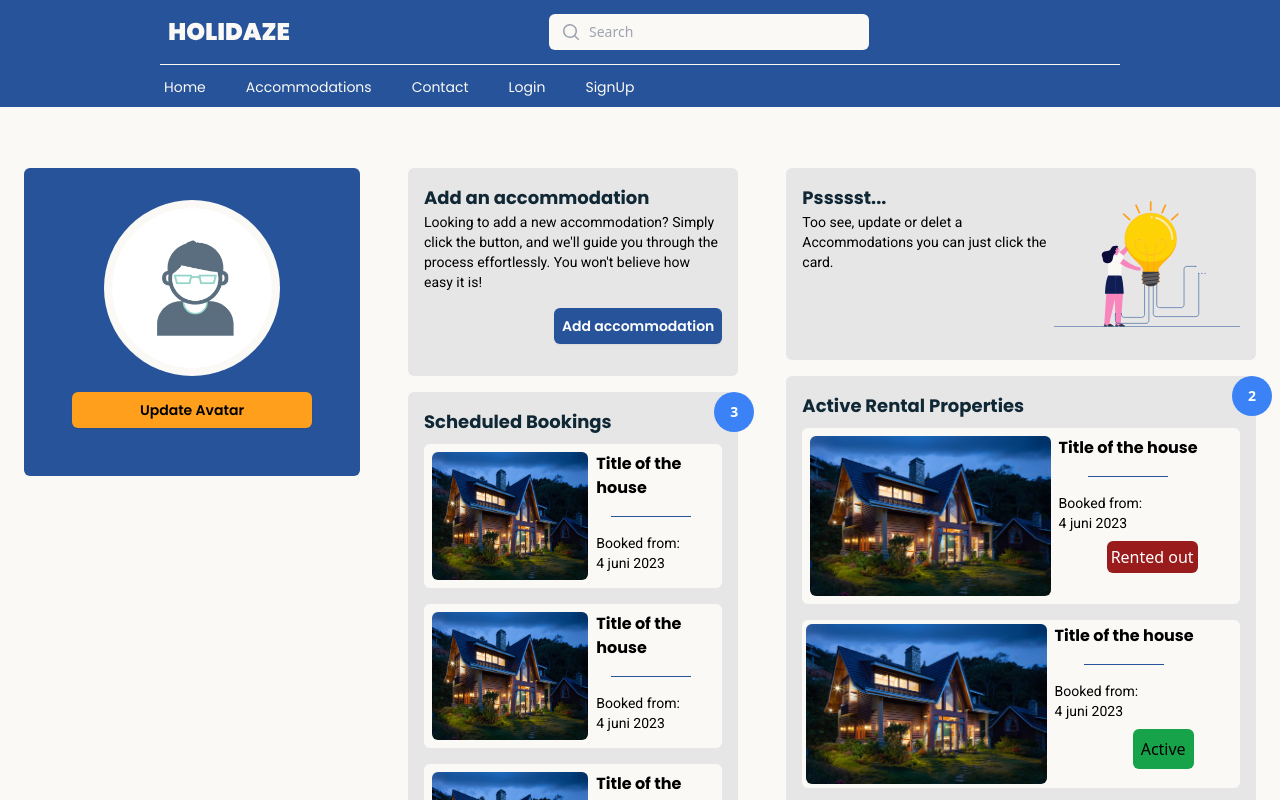
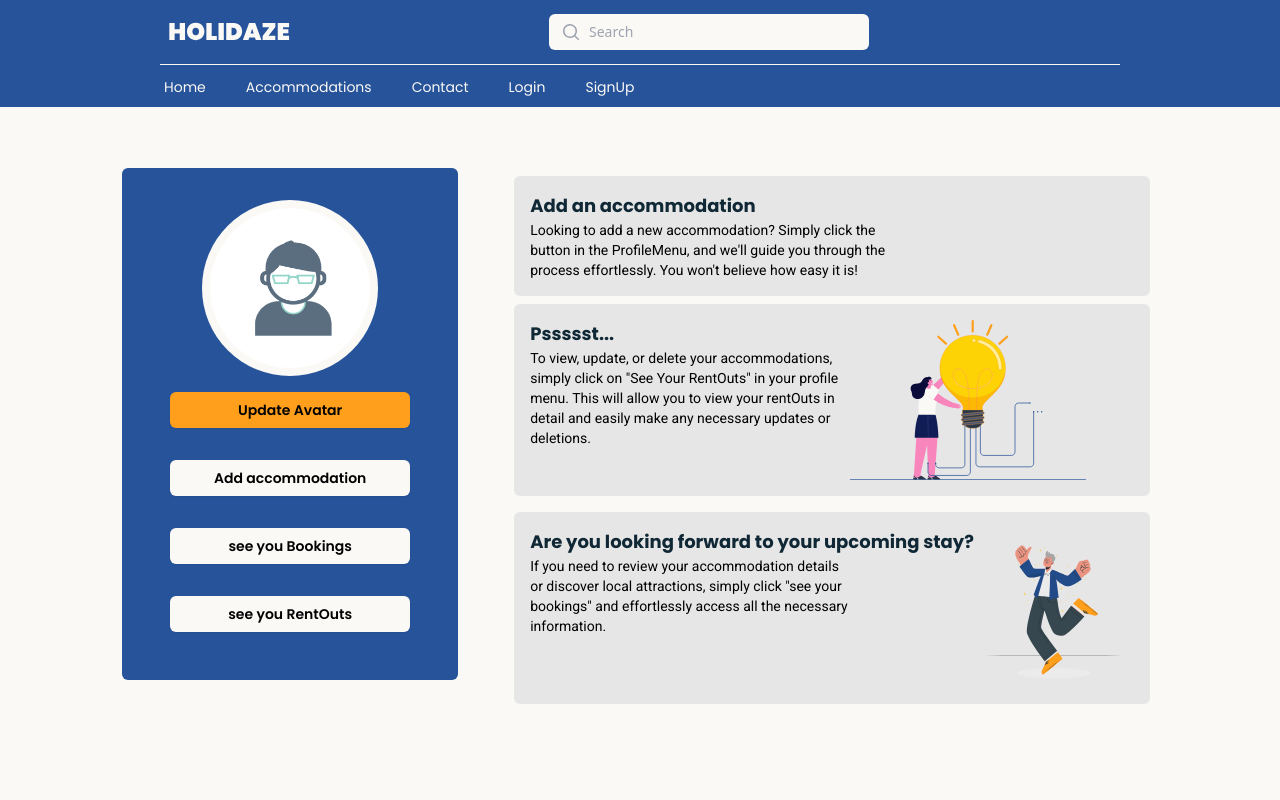
Before and after one commit to Liisagrant/Holidaze, a React (Vite) app: page /Profile in a window 1280 px wide. Shown: the top 800 px of the page. Built offline with nearby package versions, Linux system fonts and the light colour scheme.

Commit message:
fixed the issue for images when adding a accommodation. Also imrpved the way profile is dispalyed

```diff
--- a/src/Layout/LogoutBtn.jsx
+++ b/src/Layout/LogoutBtn.jsx
@@ -3,14 +3,12 @@ import React from 'react';
 const LogoutBtn = ({ handleLogout }) => {
   return (
     <div>
-      <li>
       <button
         onClick={handleLogout}
         className="text-main text-sm font-header bg-backgroundwhite px-4 py-0.5 rounded-md font-md hover:text-backgroundwhite hover:bg-main focus:outline-none"
       >
         Logout
       </button>
-      </li>
     </div>
   );
 };
--- a/src/Pages/Profile/AddAccommodation.jsx
+++ b/src/Pages/Profile/AddAccommodation.jsx
@@ -1,5 +1,3 @@
-import { Link } from 'react-router-dom';
-
 const AddAccommodation = () => {
   return (
     <>
@@ -8,20 +6,10 @@ const AddAccommodation = () => {
           Add an accommodation
         </p>
         <p className="font-paragraph text-sm max-w-sm">
-          Looking to add a new accommodation? Simply click the button, and we'll
-          guide you through the process effortlessly. You won't believe how easy
-          it is!
+          Looking to add a new accommodation? Simply click the button in the
+          ProfileMenu, and we'll guide you through the process effortlessly. You
+          won't believe how easy it is!
         </p>
-        <div className="flex justify-end">
-          <Link to="/AddNewAccommodation">
-            <button
-              type="submit"
-              className="flex font-header justify-center rounded-md bg-main px-2 py-1.5 text-sm font-semibold leading-6 text-white shadow-sm my-4 hover:bg-hovercolor"
-            >
-              Add accommodation
-            </button>
-          </Link>
-        </div>
       </div>
     </>
   );
--- a/src/Pages/CreateAccommodation/AddInfoAccommodation.jsx
+++ b/src/Pages/Profile/CreateAccommodation/AddInfoAccommodation.jsx
@@ -1,6 +1,9 @@
-import React from 'react';
+import { getUserDetails } from '../../../utils/Auth';
+import { useState } from 'react';
 
 const AddInfoAccommodation = ({ formik }) => {
+  const userDetails = getUserDetails();
+  const [userName, setUserName] = useState(userDetails.username);
   return (
     <>
       <div className="flex flex-col items-center">
@@ -16,10 +19,13 @@ const AddInfoAccommodation = ({ formik }) => {
             fill="#265399"
           />
         </svg>
-        <h2 className="mt-2 text-xl font-md font-header leading-9 tracking-tight text-gray-900">
+        <h1 className="mt-4 text-3xl font-bold font-header leading-tight tracking-tight text-gray-900">
+          Good day! {userName} 👋
+        </h1>
+        <h2 className="mt-4 text-2xl font-semibold font-header leading-relaxed tracking-tight text-gray-800">
           List your rental property today and start receiving inquiries!
         </h2>
-        <p className="mt-2 text-sm leading-6 font-paragraph text-gray-500">
+        <p className="mt-4 text-sm leading-7 font-paragraph text-gray-600">
           Let us simplify the process for you with some easy steps!
         </p>
       </div>
--- a/src/Pages/CreateAccommodation/AddMetaToAccommodations.jsx
+++ b/src/Pages/Profile/CreateAccommodation/AddMetaToAccommodations.jsx
@@ -1,7 +1,9 @@
 const AddMetaToAccommodations = ({ formik }) => {
   return (
     <>
-      <h3>What kind of facilities does your place have?</h3>
+      <h3 className="font-paragraph text-center">
+        What kind of facilities does your place have?
+      </h3>
       <div className="flex justify-center space-x-4">
         {[
           { id: 'wifi', icon: '/WifiHigh.svg', label: 'WiFi' },
--- a/src/Pages/Profile/Helper.jsx
+++ b/src/Pages/Profile/Helper.jsx
@@ -1,15 +1,16 @@
-import React from 'react';
 import helperSvg from '../../../public/helperSvg.svg';
 
 const Helper = () => {
   return (
-    <div className="bg-lightgray p-4 mx-4 mb-4 rounded-md flex flex-row">
+    <div className="bg-lightgray p-4 mx-4 mb-4 rounded-md flex flex-col md:flex-row">
       <div>
         <p className="font-header text-lg text-darkblue font-bold">
           Pssssst...
         </p>
         <p className="font-paragraph text-sm max-w-xs">
-          Too see, update or delet a Accommodations you can just click the card.
+          To view, update, or delete your accommodations, simply click on "See
+          Your RentOuts" in your profile menu. This will allow you to view your
+          rentOuts in detail and easily make any necessary updates or deletions.
         </p>
       </div>
       <div className="flex justify-end">
--- a/src/Pages/Profile/Profile.jsx
+++ b/src/Pages/Profile/Profile.jsx
@@ -4,7 +4,9 @@ import ProfileMenu from './ProfileMenu';
 import { getUserDetails } from '../../utils/Auth';
 import { fetchSingleProfile } from '../../store/modules/ProfileSlice';
 import AddAccommodation from './AddAccommodation';
+import AddAccommodationForm from './CreateAccommodation/AddAccommodationForm';
 import Helper from './Helper';
+import SecondHelper from './SecondHelper';
 import UserBookings from './UserBookings';
 import RentOuts from './RentOuts';
 
@@ -15,6 +17,10 @@ const Profile = () => {
   const [userAvatar, setUserAvatar] = useState(userDetails.avatar);
   const [userEmail, setUserEmail] = useState(userDetails.email);
   const [userName, setUserName] = useState(userDetails.username);
+  const [showAddAccommodationForm, setShowAddAccommodationForm] =
+    useState(false);
+  const [showUserBookings, setShowUserBookings] = useState(false);
+  const [showRentOuts, setShowRentOuts] = useState(false);
 
   useEffect(() => {
     if (userDetails.username) {
@@ -28,7 +34,35 @@ const Profile = () => {
     }
   }, [singleProfile]);
 
-  console.log(userDetails);
+  const handleAddAccommodationClick = () => {
+    setShowAddAccommodationForm(true);
+    setShowUserBookings(false);
+    setShowRentOuts(false);
+  };
+
+  const handleUserBookings = () => {
+    setShowUserBookings(true);
+    setShowAddAccommodationForm(false);
+    setShowRentOuts(false);
+  };
+
+  const handleRentOuts = () => {
+    setShowRentOuts(true);
+    setShowAddAccommodationForm(false);
+    setShowUserBookings(false);
+  };
+
+  const handleCancelAddAccommodation = () => {
+    setShowAddAccommodationForm(false);
+  };
+
+  const handleCancelUserBookings = () => {
+    setShowUserBookings(false);
+  };
+
+  const handleCancelRentOuts = () => {
+    setShowRentOuts(false);
+  };
 
   return (
     <div className="flex justify-center flex-col lg:flex-row mt-40 max-w-7xl mx-auto">
@@ -37,15 +71,33 @@ const Profile = () => {
           avatar={userAvatar}
           userEmail={userEmail}
           userName={userName}
+          onAddAccommodationClick={handleAddAccommodationClick}
+          onCancelAddAccommodation={handleCancelAddAccommodation}
+          onUserBookingsClick={handleUserBookings}
+          onCancelUserBookings={handleCancelUserBookings}
+          onRentOutsClick={handleRentOuts}
+          onCancelRentOuts={handleCancelRentOuts}
         />
       </div>
       <div className="m-2">
-        <AddAccommodation userName={userName} />
-        <UserBookings />
-      </div>
-      <div className="m-2">
-        <Helper />
-        <RentOuts />
+        {showAddAccommodationForm ? (
+          <AddAccommodationForm onCancel={handleCancelAddAccommodation} />
+        ) : (
+          ''
+        )}
+        {showUserBookings ? (
+          <UserBookings onCancel={handleCancelUserBookings} />
+        ) : null}
+        {showRentOuts ? <RentOuts onCancel={handleCancelRentOuts} /> : null}
+        <div className="m-2">
+          <AddAccommodation userName={userName} />
+        </div>
+        <div className="m-2">
+          <Helper />
+        </div>
+        <div className="m-2">
+          <SecondHelper />
+        </div>
       </div>
     </div>
   );
--- a/src/Pages/Profile/ProfileMenu.jsx
+++ b/src/Pages/Profile/ProfileMenu.jsx
@@ -11,7 +11,14 @@ const validationSchema = Yup.object().shape({
     .matches(/\.(gif|jpe?g|png)$/i, 'Invalid image URL'),
 });
 
-const ProfileMenu = ({ avatar, userEmail, userName }) => {
+const ProfileMenu = ({
+  avatar,
+  userEmail,
+  userName,
+  onAddAccommodationClick,
+  onUserBookingsClick,
+  onRentOutsClick,
+}) => {
   const [isModalOpen, setIsModalOpen] = useState(false);
   const [userDetails, setUserDetails] = useState(getUserDetails());
 
@@ -100,7 +107,7 @@ const ProfileMenu = ({ avatar, userEmail, userName }) => {
         </div>
       )}
       <div className="bg-main rounded-md p-4 md:p-8 mx-4">
-        <div className="flex flex-row md:flex-col">
+        <div className="flex flex-col md:flex-row md:justify-center lg:flex-col">
           <div className="flex items-center justify-center">
             <div className="bg-backgroundwhite p-2 rounded-full">
               <img
@@ -120,10 +127,37 @@ const ProfileMenu = ({ avatar, userEmail, userName }) => {
             <button
               type="submit"
               onClick={() => setIsModalOpen(true)}
-              className="flex w-full md:w-60 md:mx-auto font-header justify-center rounded-md bg-second px-2 py-1.5 text-sm font-semibold leading-6 text-black shadow-sm my-4"
+              className="flex w-full md:w-60 md:mx-auto font-header justify-center rounded-md bg-second px-2 py-1.5 text-sm hover:bg-hovercolor font-semibold leading-6 text-black shadow-sm my-4"
             >
               Update Avatar
             </button>
+            <div className="flex justify-end">
+              <button
+                onClick={onAddAccommodationClick}
+                type="submit"
+                className="flex w-full md:w-60 md:mx-auto font-header justify-center rounded-md bg-backgroundwhite hover:bg-hovercolor px-2 py-1.5 text-sm font-semibold leading-6 text-black shadow-sm my-4"
+              >
+                Add accommodation
+              </button>
+            </div>
+            <div className="flex justify-end">
+              <button
+                onClick={onUserBookingsClick}
+                type="submit"
+                className="flex w-full md:w-60 md:mx-auto font-header justify-center rounded-md bg-backgroundwhite hover:bg-hovercolor px-2 py-1.5 text-sm font-semibold leading-6 text-black shadow-sm my-4"
+              >
+                see you Bookings
+              </button>
+            </div>
+            <div className="flex justify-end">
+              <button
+                onClick={onRentOutsClick}
+                type="submit"
+                className="flex w-full md:w-60 md:mx-auto font-header justify-center rounded-md bg-backgroundwhite hover:bg-hovercolor px-2 py-1.5 text-sm font-semibold leading-6 text-black shadow-sm my-4"
+              >
+                see you RentOuts
+              </button>
+            </div>
           </div>
         </div>
       </div>
--- /dev/null
+++ b/src/Pages/Profile/SecondHelper.jsx
@@ -0,0 +1,23 @@
+import secondHelper from '../../../public/secondHelper.svg';
+
+const SecondHelper = () => {
+  return (
+    <div className="bg-lightgray p-4 mx-4 mb-4 rounded-md flex flex-col md:flex-row">
+      <div>
+        <p className="font-header text-lg text-darkblue font-bold">
+          Are you looking forward to your upcoming stay?
+        </p>
+        <p className="font-paragraph text-sm max-w-xs">
+          If you need to review your accommodation details or discover local
+          attractions, simply click "see your bookings" and effortlessly access
+          all the necessary information.
+        </p>
+      </div>
+      <div className="flex justify-end">
+        <img className="h-40" src={secondHelper} alt="helper image" />
+      </div>
+    </div>
+  );
+};
+
+export default SecondHelper;
--- a/src/routes/Router.jsx
+++ b/src/routes/Router.jsx
@@ -6,7 +6,7 @@ import Login from '../Pages/Login/Login';
 import Signup from '../Pages/Signup/Signup';
 import Contact from '../Pages/Contact/Contact';
 import Profile from '../Pages/Profile/Profile';
-import AddNewAccommodation from '../Pages/CreateAccommodation/AddNewAccommodation';
+import AddNewAccommodation from '../Pages/Profile/CreateAccommodation/AddNewAccommodation';
 
 function Router() {
   return (
@@ -19,7 +19,6 @@ function Router() {
         <Route path="/Signup" element={<Signup />} />
         <Route path="/Contact" element={<Contact />} />
         <Route path="/Profile" element={<Profile />} />
-        <Route path="/AddNewAccommodation" element={<AddNewAccommodation />} />
       </Routes>
     </>
   );
```
Also changed, not shown: src/Pages/Profile/CreateAccommodation/AddAccommodationForm.jsx (renamed from src/Pages/CreateAccommodation/AddAccommodationForm.jsx, +20 -14 lines), src/Pages/Profile/CreateAccommodation/AddMediaToAccommodation.jsx (renamed from src/Pages/CreateAccommodation/AddMediaToAccommodation.jsx, +7 -14 lines), public/secondHelper.svg (added), src/Pages/Profile/CreateAccommodation/AddNewAccommodation.jsx (renamed from src/Pages/CreateAccommodation/AddNewAccommodation.jsx). Lines whose indentation alone changed are shown as unchanged.
